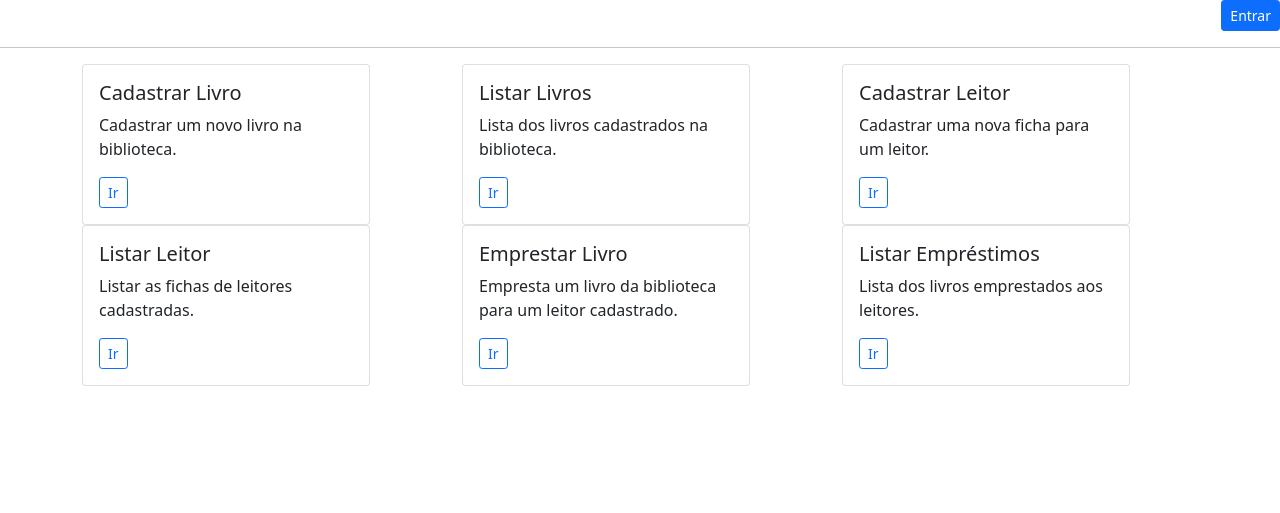
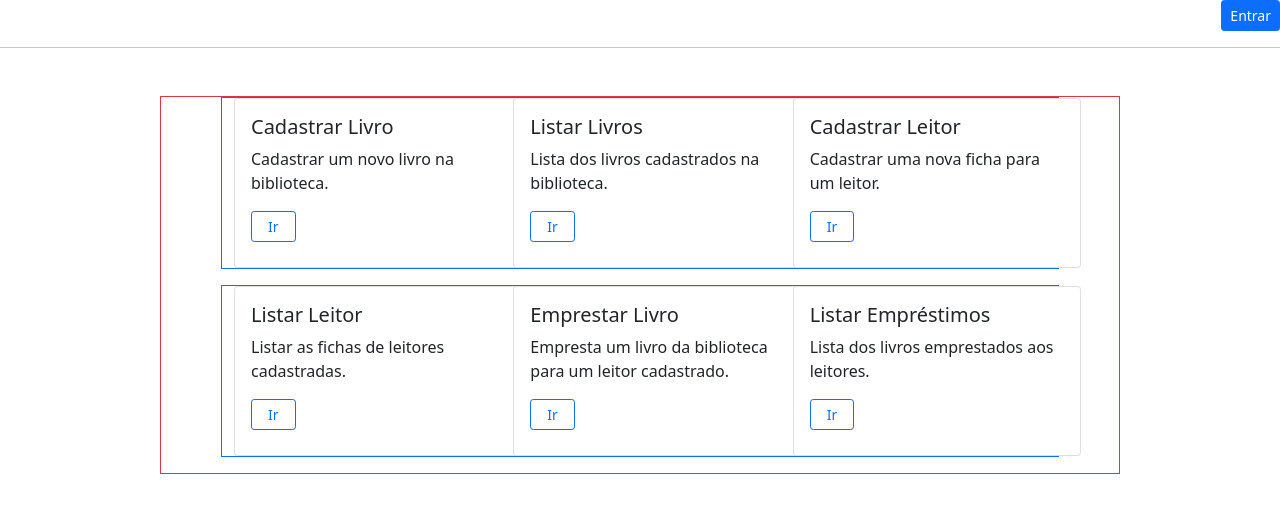
Before and after one commit to lucaslemo/CC0050_WEB, a Python web app: template flask/templates/index.html in a window 1280 px wide. Shown: the top 513 px of the page. Run offline with Jinja, Linux system fonts and the light colour scheme; the template is opened without the code that fills it, so the values that code supplies are empty; some libraries are stand-ins or nearby versions.

```diff
--- a/flask/templates/formLogin.html
+++ b/flask/templates/formLogin.html
@@ -26,7 +26,7 @@
         {% endwith %}
         <hr>
         {% from 'bootstrap/form.html' import render_field %}
-        <div class="container-fluid border rounded-3 text-center mt-5 mx-auto" style="width: 500px;">
+        <div class="container-fluid border rounded-3 mt-5 mx-auto" style="width: 500px;">
             <form method="post">
                 <div class="text-center mt-2">
                     <h3>Login</h3>
--- a/flask/templates/index.html
+++ b/flask/templates/index.html
@@ -2,91 +2,87 @@
 
 {% block conteudo %}
 
-<div class="container">
-    <div class="row align-items-center">
-      <div class="col align-self-center">
-        <div class="card" style="width: 18rem;">
+<div class="container-fluid mt-5 border border-danger" style="width: 75%;">
+    <div class="row mx-5">
+        <div class="col-xs-14 col-md-6 col-xl-4 mb-3 border border-primary">
+            <div class="card mx-auto" style="width: 288px; height: 170px;">
                 <div class="card-body">
                 <h5 class="card-title">Cadastrar Livro</h5>
                 <p class="card-text">Cadastrar um novo livro na biblioteca.</p>
-              <a href="{{url_for('cadastrar_livro')}}" class="btn btn-outline-primary btn-sm">Ir</a>
+                <a href="{{url_for('cadastrar_livro')}}" class="btn btn-outline-primary btn-sm px-3">Ir</a>
                 </div>
             </div>
         </div>
-      <div class="col align-self-center">
-        <div class="card" style="width: 18rem;">
+        <div class="col-xs-14 col-md-6 col-xl-4 mb-3 border border-primary">
+            <div class="card mx-auto" style="width: 288px; height: 170px;">
                 <div class="card-body">
                 <h5 class="card-title">Listar Livros</h5>
                 <p class="card-text">Lista dos livros cadastrados na biblioteca.</p>
-              <a href="{{url_for('listar_livros')}}" class="btn btn-outline-primary btn-sm">Ir</a>
+                <a href="{{url_for('listar_livros')}}" class="btn btn-outline-primary btn-sm px-3">Ir</a>
                 </div>
             </div>
         </div>
-      <div class="col align-self-center">
-        <div class="card" style="width: 18rem;">
+        <div class="col-xs-14 col-md-6 col-xl-4 mb-3 border border-primary">
+            <div class="card mx-auto" style="width: 288px; height: 170px;">
                 <div class="card-body">
                 <h5 class="card-title">Cadastrar Leitor</h5>
                 <p class="card-text">Cadastrar uma nova ficha para um leitor.</p>
-              <a href="{{url_for('cadastrar_ficha')}}" class="btn btn-outline-primary btn-sm">Ir</a>
+                <a href="{{url_for('cadastrar_ficha')}}" class="btn btn-outline-primary btn-sm px-3">Ir</a>
                 </div>
             </div>
         </div>
-    </div>
-    <div class="row align-items-center">
-        <div class="col align-self-center">
-            <div class="card" style="width: 18rem;">
+        <div class="col-xs-14 col-md-6 col-xl-4 mb-3 border border-primary">
+            <div class="card mx-auto" style="width: 288px; height: 170px;">
                 <div class="card-body">
                   <h5 class="card-title">Listar Leitor</h5>
                   <p class="card-text">Listar as fichas de leitores cadastradas.</p>
-                  <a href="{{url_for('listar_fichas')}}" class="btn btn-outline-primary btn-sm">Ir</a>
+                  <a href="{{url_for('listar_fichas')}}" class="btn btn-outline-primary btn-sm px-3">Ir</a>
                 </div>
             </div>
         </div>
-        <div class="col align-self-center">
-            <div class="card" style="width: 18rem;">
+        <div class="col-xs-14 col-md-6 col-xl-4 mb-3 border border-primary">
+            <div class="card mx-auto" style="width: 288px; height: 170px;">
                 <div class="card-body">
                     <h5 class="card-title">Emprestar Livro</h5>
                     <p class="card-text">Empresta um livro da biblioteca para um leitor cadastrado.</p>
-                    <a href="{{url_for('emprestar_livro')}}" class="btn btn-outline-primary btn-sm">Ir</a>
+                    <a href="{{url_for('emprestar_livro')}}" class="btn btn-outline-primary btn-sm px-3">Ir</a>
                 </div>
             </div>
         </div>
-        <div class="col align-self-center">
-            <div class="card" style="width: 18rem;">
+        <div class="col-xs-14 col-md-6 col-xl-4 mb-3 border border-primary">
+            <div class="card mx-auto" style="width: 288px; height: 170px;">
                 <div class="card-body">
                     <h5 class="card-title">Listar Empréstimos</h5>
                     <p class="card-text">Lista dos livros emprestados aos leitores.</p>
-                    <a href="{{url_for('listar_emprestimos')}}" class="btn btn-outline-primary btn-sm">Ir</a>
-                </div>
+                    <a href="{{url_for('listar_emprestimos')}}" class="btn btn-outline-primary btn-sm px-3">Ir</a>
                 </div>
             </div>
         </div>
 
         {% if session.get('admin') == True %}
-    <div class="row align-items-center">
-        <div class="col align-self-center">
-            <div class="card" style="width: 18rem;">
+            <div class="col-xs-14 col-md-8 col-xl-4 mb-3 border border-primary">
+                <div class="card mx-auto" style="width: 288px; height: 170px;">
                     <div class="card-body">
                         <h5 class="card-title">Cadastrar Usuário</h5>
                         <p class="card-text">Cadastra um novo usuário no sistema.</p>
-                    <a href="{{url_for('cadastrar_usuario')}}" class="btn btn-outline-primary btn-sm">Ir</a>
+                        <a href="{{url_for('cadastrar_usuario')}}" class="btn btn-outline-primary btn-sm px-3">Ir</a>
                     </div>
                 </div>
             </div>
-        <div class="col align-self-center">
-            <div class="card" style="width: 18rem;">
+            <div class="col-xs-14 col-md-8 col-xl-4 mb-3 border border-primary">
+                <div class="card mx-auto" style="width: 288px; height: 170px;">
                     <div class="card-body">
                         <h5 class="card-title">Lista Usuários</h5>
                         <p class="card-text">Lista os usuários cadastrados no sistema.</p>
-                    <a href="{{url_for('listar_usuarios')}}" class="btn btn-outline-primary btn-sm">Ir</a>
+                        <a href="{{url_for('listar_usuarios')}}" class="btn btn-outline-primary btn-sm px-3">Ir</a>
                     </div>
-            </div>
-        </div>
-        <div class="col align-self-center">
                 </div>
             </div>
         {% endif %}
 
     </div>
 
+
+</div>
+
 {% endblock %}
```
Lines whose indentation alone changed are shown as unchanged.
